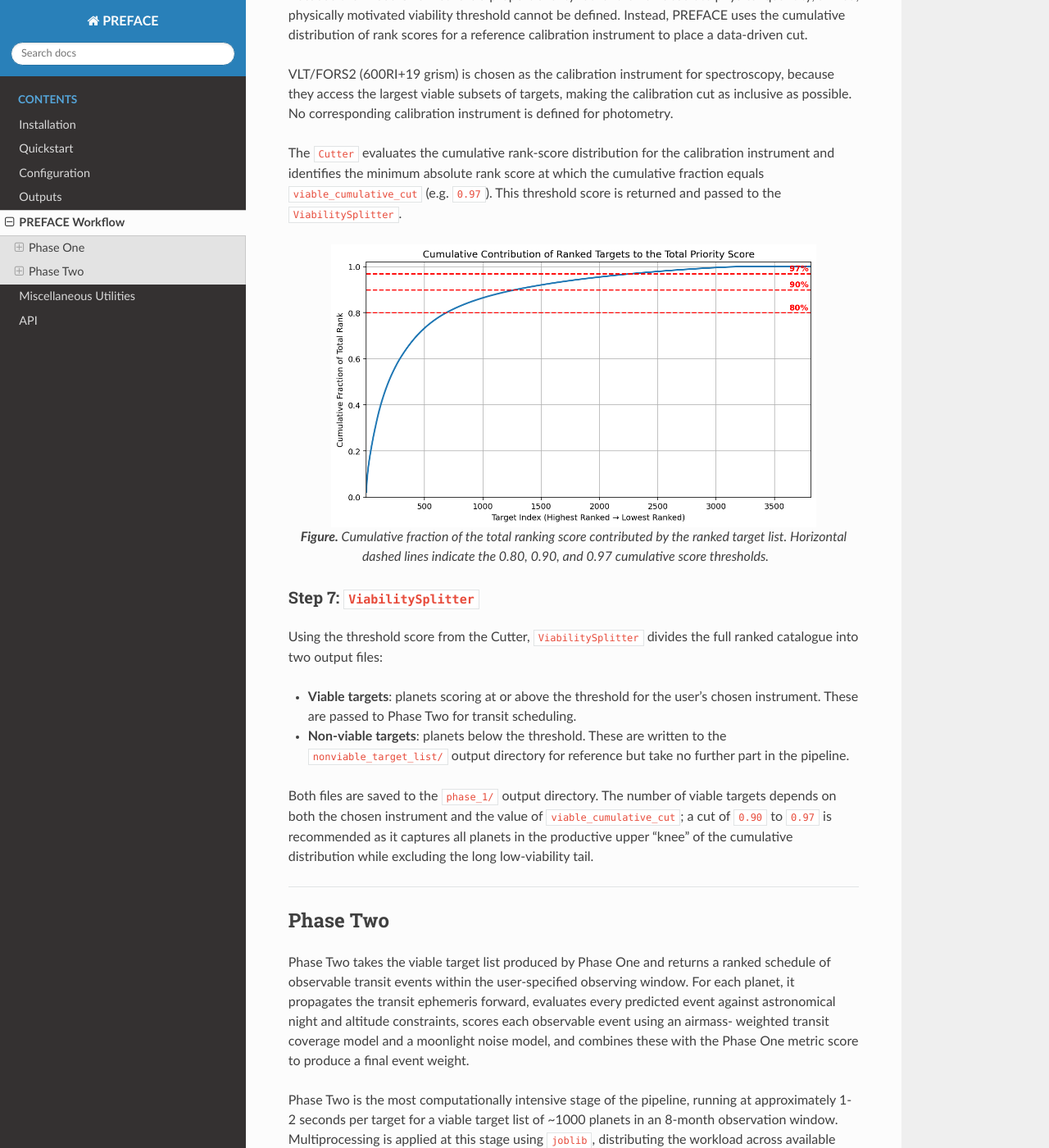
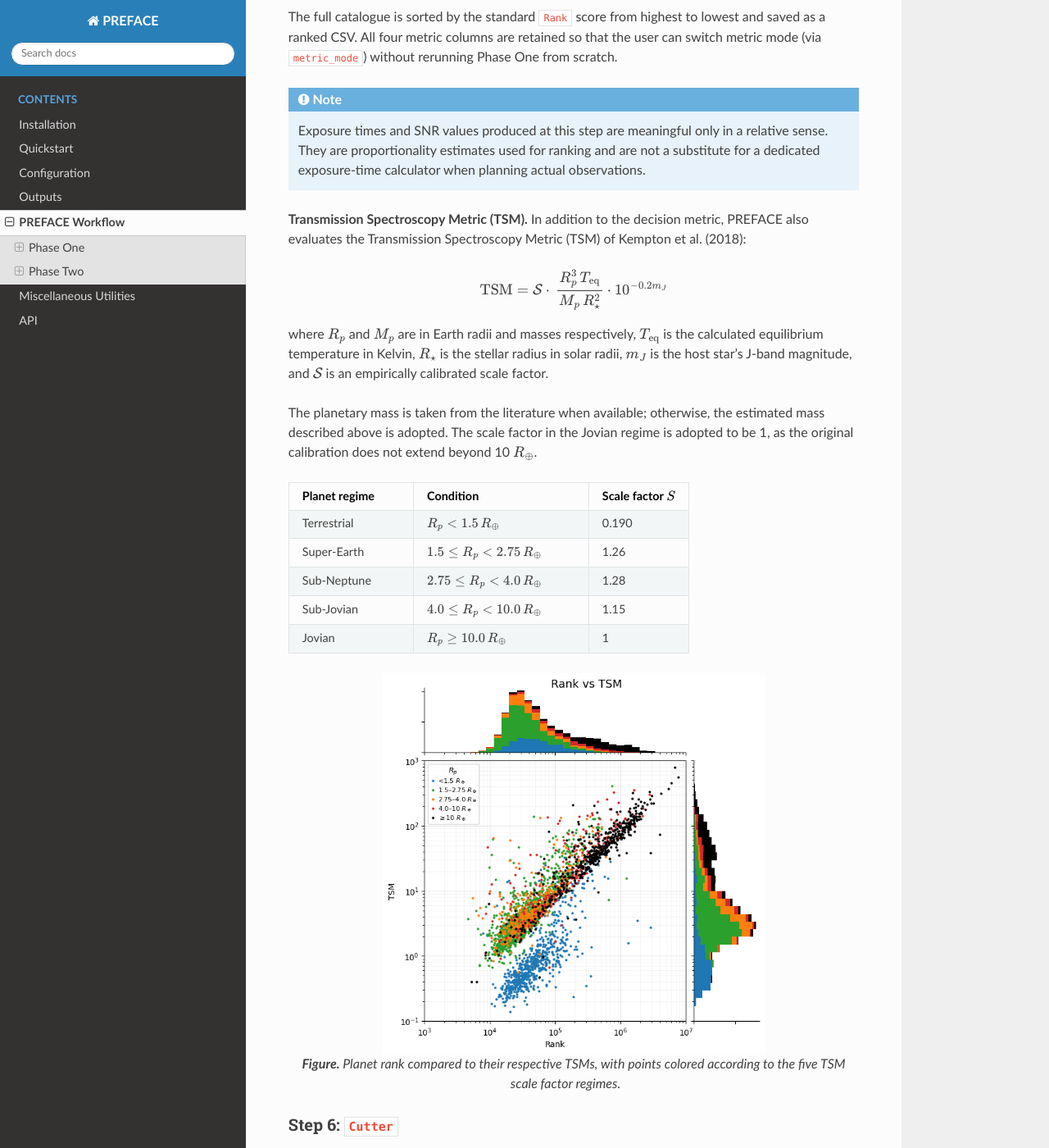
Before and after one commit to chatdanai-s/PREFACE-v2, a Sphinx documentation site: the page built from docs/workflow.rst, in a window 1280 px wide and 1400 px high, scrolled down 4579 px. Shown: the whole window at 82% size. Built offline with Sphinx 7.4.7 and the Read the Docs theme 3.1.0, drawn with Linux system fonts in a browser that asks for light colours; some of the changed text lies outside the part shown.

Commit message:
Update to 2.0.0b7
- Implemented proper TSM scale factors

```diff
--- a/docs/workflow.rst
+++ b/docs/workflow.rst
@@ -69,10 +69,16 @@ Step 3: ``ExoplanetseuImpactMerger``
 ~~~~~~~~~~~~~~~~~~~~~~~~~~~~~~~~~~~~~~
 
 For planets still missing :math:`b` after Step 2, a second cross-match is performed
-against a snapshot of the exoplanets.eu catalogue (automatically updated if older than 7 days).
+against a snapshot of the exoplanet.eu catalogue (automatically updated if older than 7 days).
 Although this catalogue holds fewer :math:`b`-values overall, it tends to be more up to date
 for recent discoveries. Planets appearing in both catalogues receive their impact parameters in this pass.
 The updated catalogue is saved as ``FullTEPSetWithAllImpacts.csv``.
+
+.. figure:: images/b_retrieval.png
+   :width: 95%
+   :align: center
+
+   **Figure.** Retrieval of transit impact parameters to FullTEPSet as of 7 July 2026. Includes the number of planets whose `b`-values were obtained from exoplanets.org (blue), additionally recovered from exoplanet.eu (orange), and those unavailable from either source (gray).
 
 Step 4: ``WorkingTEPSetBuilder``
 ~~~~~~~~~~~~~~~~~~~~~~~~~~~~~~~~~~~~~~
@@ -136,7 +142,7 @@ relation of Edmondson et al. (2023):
    * - Regime
      - Condition
      - Power-law applied
-   * - Rocky
+   * - Terrestrial
      - :math:`R_p < 1.580 \,R_\oplus`
      - :math:`M_p = \left(R_p / 1.01\right)^{1/0.28}\,M_\oplus`
    * - Neptunian
@@ -163,9 +169,10 @@ Step 5: ``RankMaker``
 
 For each planet in the working catalogue, ``RankMaker`` uses the chosen instrument's detector
 properties to compute an optimum exposure time and an approximate signal-to-noise ratio per planet.
-These quantities are used to evaluate the Phase One selection metric, which ranks planets
+These quantities are used to evaluate the Phase One "decision metric", which ranks planets
 by their expected spectroscopic return for the given instrument and filter combination.
 
+**The decision metric.**
 Metric scores are computed for all four available metric modes simultaneously:
 
 - ``Rank``: the standard photometric transmission spectroscopy metric (Morgan et al. 2019):
@@ -207,6 +214,55 @@ metric mode (via ``metric_mode``) without rerunning Phase One from scratch.
    Exposure times and SNR values produced at this step are meaningful only in a relative
    sense. They are proportionality estimates used for ranking and are not a substitute for
    a dedicated exposure-time calculator when planning actual observations.
+
+**Transmission Spectroscopy Metric (TSM).**
+In addition to the decision metric, PREFACE also evaluates the Transmission Spectroscopy Metric
+(TSM) of Kempton et al. (2018):
+
+.. math::
+
+   \mathrm{TSM} = \mathcal{S} \cdot \,
+   \frac{R_p^3 \, T_\mathrm{eq}}
+        {M_p \, R_\star^2}
+   \cdot 10^{-0.2m_J}
+
+where :math:`R_p` and :math:`M_p` are in Earth radii and masses respectively,
+:math:`T_\mathrm{eq}` is the calculated equilibrium temperature in Kelvin,
+:math:`R_\star` is the stellar radius in solar radii, :math:`m_J` is the host star's
+J-band magnitude, and :math:`\mathcal{S}` is an empirically calibrated scale factor.
+
+The planetary mass is taken from the literature when available; otherwise,
+the estimated mass described above is adopted. The scale factor in the Jovian
+regime is adopted to be 1, as the original calibration does not extend beyond 10 :math:`R_\oplus`.
+
+.. list-table::
+   :header-rows: 1
+   :widths: 25 35 20
+
+   * - Planet regime
+     - Condition
+     - Scale factor :math:`S`
+   * - Terrestrial
+     - :math:`R_p < 1.5\,R_\oplus`
+     - 0.190
+   * - Super-Earth
+     - :math:`1.5 \leq R_p < 2.75\,R_\oplus`
+     - 1.26
+   * - Sub-Neptune
+     - :math:`2.75 \leq R_p < 4.0\,R_\oplus`
+     - 1.28
+   * - Sub-Jovian
+     - :math:`4.0 \leq R_p < 10.0\,R_\oplus`
+     - 1.15
+   * - Jovian
+     - :math:`R_p \geq 10.0\,R_\oplus`
+     - 1
+
+.. figure:: images/Rank_vs_TSM.png
+   :width: 67%
+   :align: center
+
+   **Figure.** Planet rank compared to their respective TSMs, with points colored according to the five TSM scale factor regimes.
 
 Step 6: ``Cutter``
 ~~~~~~~~~~~~~~~~~~~~~~~~~~~~~~~~~~~~
--- a/pyproject.toml
+++ b/pyproject.toml
@@ -4,7 +4,7 @@ build-backend = "setuptools.build_meta"
 
 [project]
 name = "preface_spearnet"
-version = "2.0.0b6"
+version = "2.0.0b7"
 description = "An Automated Pipeline for the Selection of Transmission Spectroscopy Candidates"
 readme = "README.md"
 requires-python = ">=3.9"
```
Also changed, not shown: other parts of docs/workflow.rst (+3 -3 lines), docs/images/Rank_vs_TSM.png (added), docs/images/b_retrieval.png (added), 12 other files.
